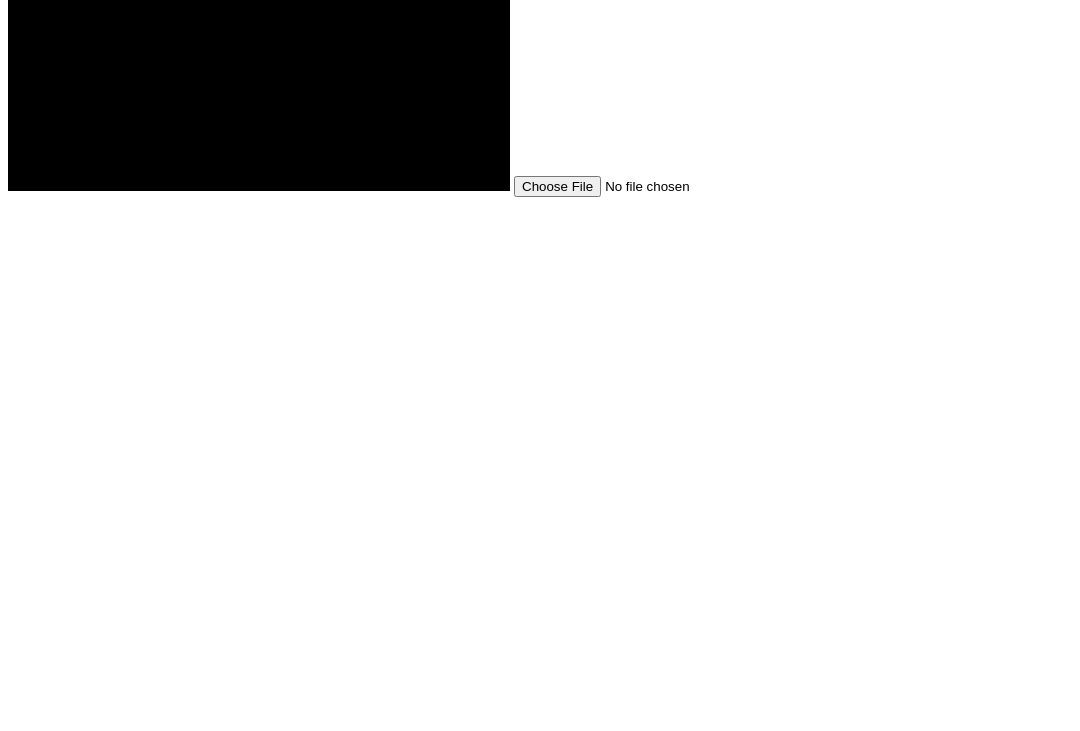
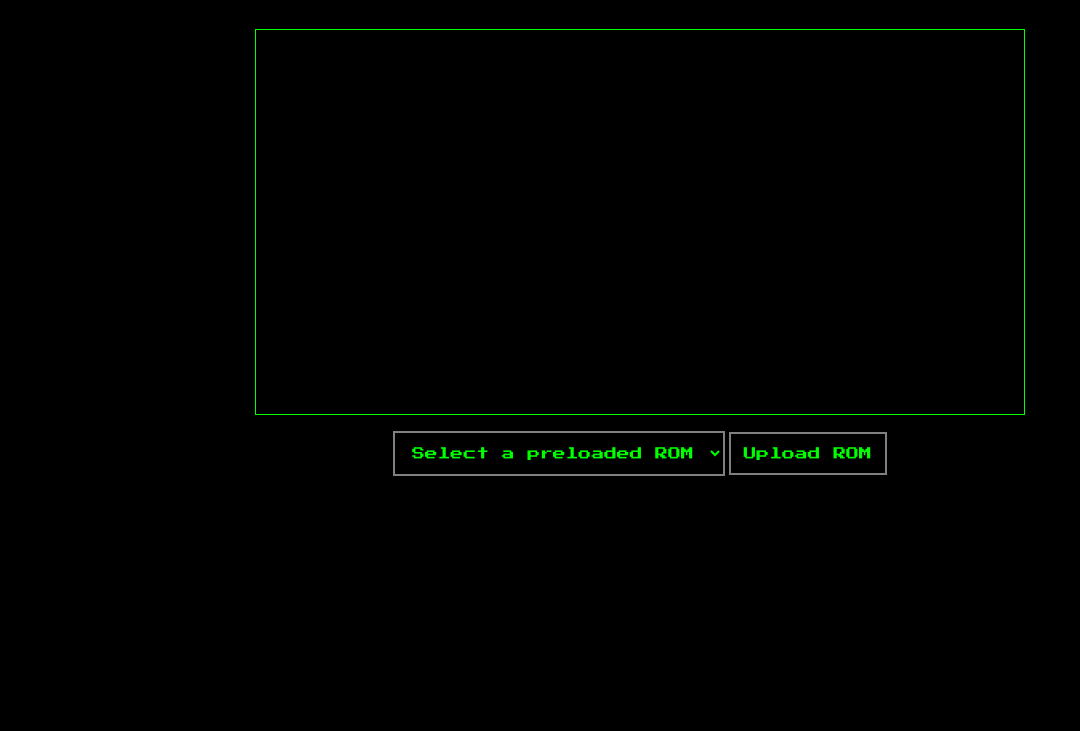
Before and after one commit to jghinestrosa/chip-8, a website built with Parcel: page index.html in a window 1280 px wide. Shown: the part 69-800 px from the top of the page, without its empty margins (0-1080 px from the left). Built offline with nearby package versions, Linux system fonts and the light colour scheme.

Commit message:
Add styles and mock selector to select preloaded roms

```diff
--- a/index.html
+++ b/index.html
@@ -1,12 +1,28 @@
 <!DOCTYPE html>
 <html>
   <head>
+    <meta name="viewport" content="width=device-width, user-scalable=no">
+    <link href="https://fonts.googleapis.com/css?family=Press+Start+2P" rel="stylesheet" />
     <link rel="stylesheet" href="./src/css/main.css">
     <title>Chip-8</title>
   </head>
   <body>
+    <h1>Chip-8</h1>
+    <h2 class="hidden">Playing:</h2>
     <canvas class="display" width="64" height="32"></canvas>
-    <input type="file" name="" id="file-explorer">
+    <section class="rom-selection">
+      <section class="select-preloaded-rom">
+        <select name="" id="select-preloaded-rom">
+          <option value="" hidden>Select a preloaded ROM</option>
+          <option value="Pong">Pong</option>
+          <option value="Maze">Maze</option>
+        </select>
+      </section>
+      <section class="upload-file">
+        <label id="label-file-explorer" for="file-explorer">Upload ROM</label>
+        <input type="file" name="file-explorer" id="file-explorer">
+      </section>
+    </section>
     <script src="./src/js/index.js"></script>
   </body>
 </html>
--- a/src/css/main.css
+++ b/src/css/main.css
@@ -1,8 +1,61 @@
+body {
+  background: black;
+}
+
+h1, h2 {
+  font-family: 'Press Start 2P';
+  color: #0f0;
+  text-align: center;
+}
+
+h2 {
+  font-size: 0.8em;
+}
+
+.hidden {
+  visibility: hidden;
+}
+
 .display {
   border: 1px solid black;
-  width: 500px;
+  display: block;
+  width: 60vw;
   image-rendering: -moz-crisp-edges;
   image-rendering: -webkit-crisp-edges;
   image-rendering: pixelated;
   image-rendering: crisp-edges;
+  border: 1px solid #0f0;
+  margin: 0 auto;
 }
+
+.rom-selection {
+  text-align: center;
+  margin: 1em;
+}
+
+#select-preloaded-rom {
+  font-family: 'Press Start 2P';
+  font-size: 0.8em;
+  color: #0f0;
+  background: black;
+  padding: 1em;
+  border: 2px solid gray;
+  cursor: pointer;
+}
+
+.upload-file, .select-preloaded-rom {
+  display: inline-block;
+}
+
+#label-file-explorer {
+  font-family: 'Press Start 2P';
+  font-size: 0.8em;
+  color: #0f0;
+  cursor: pointer;
+  border: 2px solid gray;
+  padding: 1em;
+}
+
+#file-explorer {
+  display: none;
+}
--- a/src/js/index.js
+++ b/src/js/index.js
@@ -9,6 +9,7 @@ const { memory, clearMemory } = createMemory();
 const cpu = createCpu(memory);
 
 const canvas = document.querySelector('canvas.display');
+const h2 = document.querySelector('h2');
 const fileInput = document.querySelector('#file-explorer');
 
 const display = createDisplay(canvas);
@@ -57,6 +58,9 @@ fileInput.addEventListener('change', (event) => {
 
   fileReader.addEventListener('loadend', event => {
     const fileBuffer = event.target.result;
+    h2.textContent = `Playing: ${file.name}`;
+    h2.classList.remove('hidden');
+
     const romArrayBuffer = new Uint8Array(fileBuffer);
 
     // If the CPU is currently working, stop it and when it is stopped, switch the ROM
```
